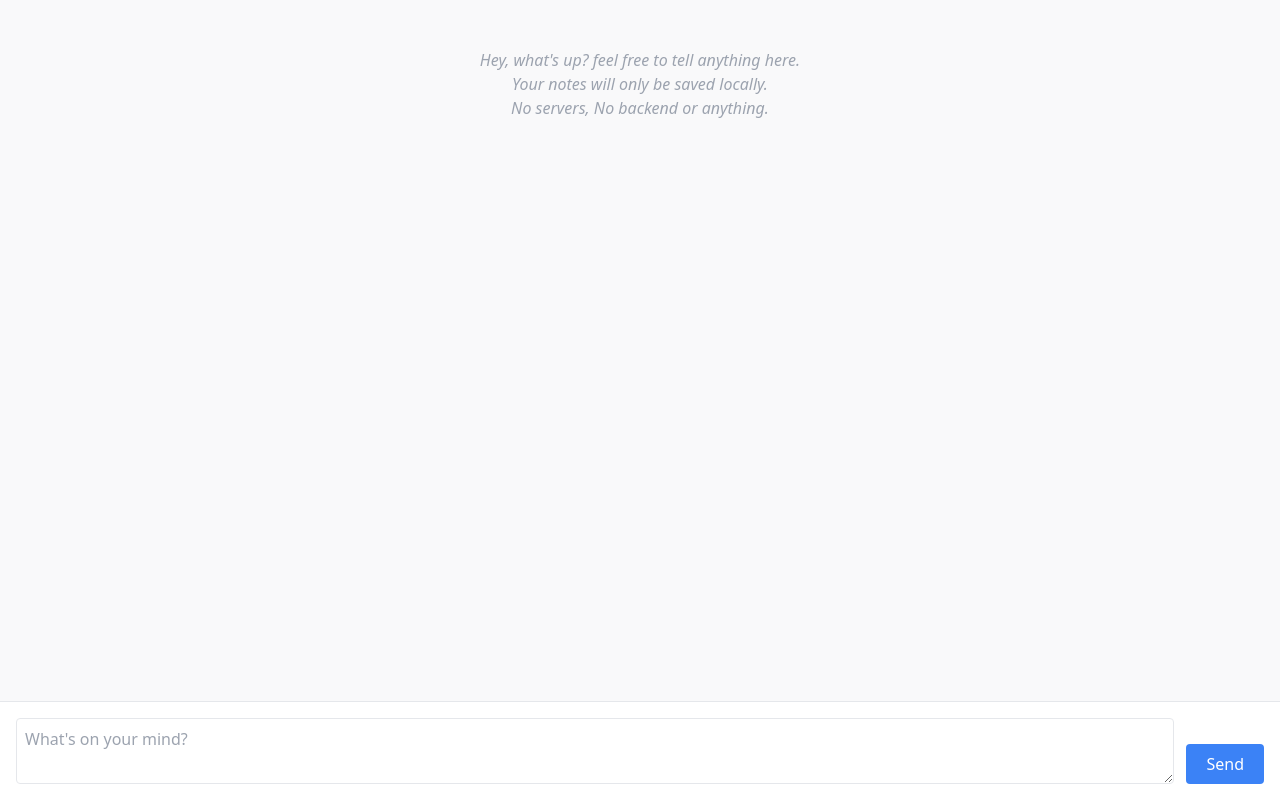
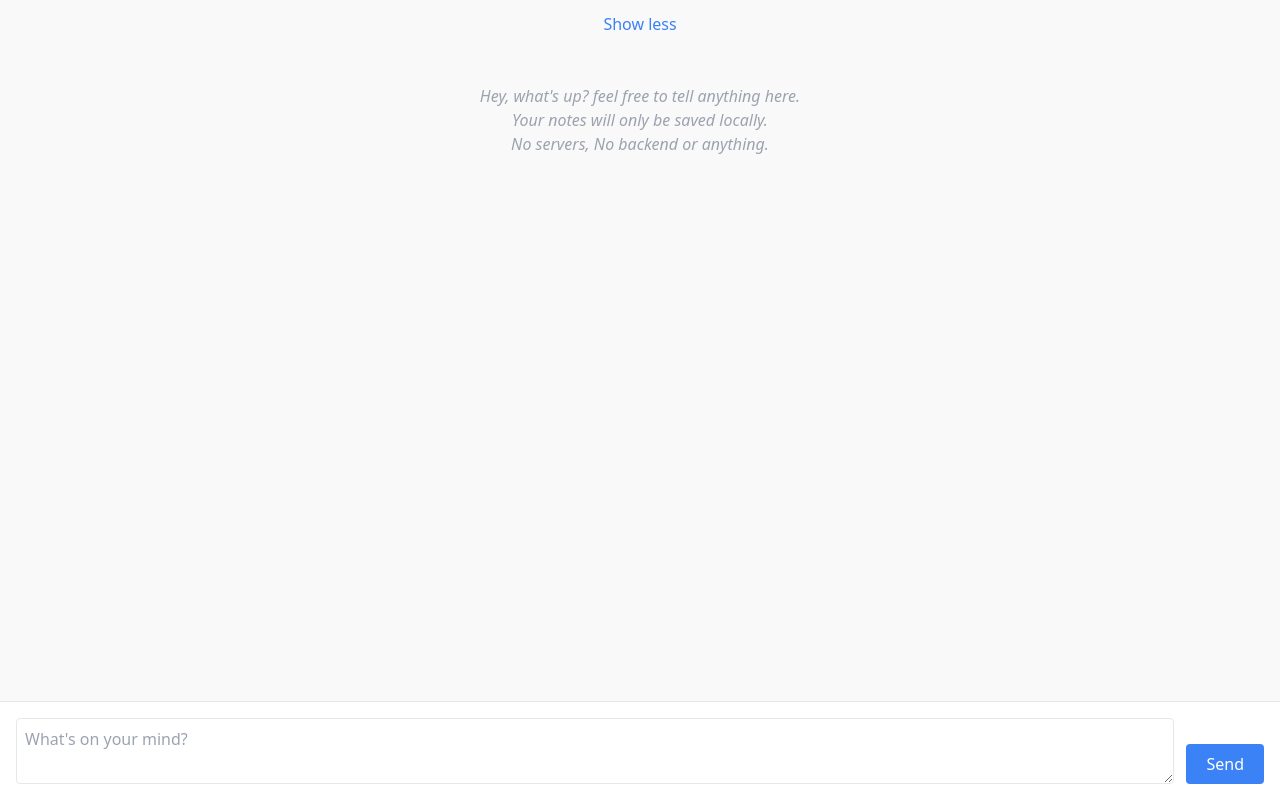
Before and after one commit to iwanharyatno/chatnote, a React (Vite) app: page / in a window 1280 px wide. Built offline with nearby package versions, Linux system fonts and the light colour scheme.

Commit message:
Show more/less message

```diff
--- a/src/components/ChatPool.jsx
+++ b/src/components/ChatPool.jsx
@@ -1,27 +1,49 @@
 import { useRef, useEffect } from 'react';
+import { useState } from 'react';
 
 function ChatPool({ messages, className }) {
-  const maxMessages = messages.length > 10 ?
-    messages.slice(messages.length - 10, messages.length) :
+  const [numMessage, setNumMessage] = useState(10);
+  const maxMessages = messages.length > numMessage ?
+    messages.slice(messages.length - numMessage, messages.length) :
     messages;
 
   useEffect(() => {
     const messagesContainer = document.querySelector('.messages');
     messagesContainer.lastElementChild.scrollIntoView();
-  });
+  }, [messages]);
 
   return (
     <ul className={'messages overflow-scroll bg-gray-100/50 ' + className}>
+      {numMessage < messages.length ? (
+        <LinkButton onClick={() => setNumMessage(numMessage + 10)}>Show more..</LinkButton>
+      ) : (
+        <LinkButton onClick={() => setNumMessage(10)}>Show less</LinkButton>
+      )}
       {
         maxMessages.length ?
         maxMessages.map(message => (<ChatBox message={message} />)) :
-        (<div className="text-center ml-5 mr-5 mt-12 text-gray-400 text-small italic">
-          Hey, what's up? feel free to tell anything here.<br/>
-          Your notes will only be saved locally.<br/>
-          No servers, No backend or anything.<br/>
-        </div>)
+        (
+          <div className="text-center ml-5 mr-5 mt-12 text-gray-400 text-small italic">
+            Hey, what's up? feel free to tell anything here.<br/>
+            Your notes will only be saved locally.<br/>
+            No servers, No backend or anything.<br/>
+          </div>
+        )
       }
     </ul>
+  );
+}
+
+function LinkButton({ onClick, children }) {
+  return (
+    <li className="px-3 pt-3 text-center" key={+new Date()}>
+      <a
+        className="text-blue-500 focus:text-blue-700"
+        href="javascript:void(0)"
+        onClick={onClick}>
+          {children}
+      </a>
+    </li>
   );
 }
 
```
